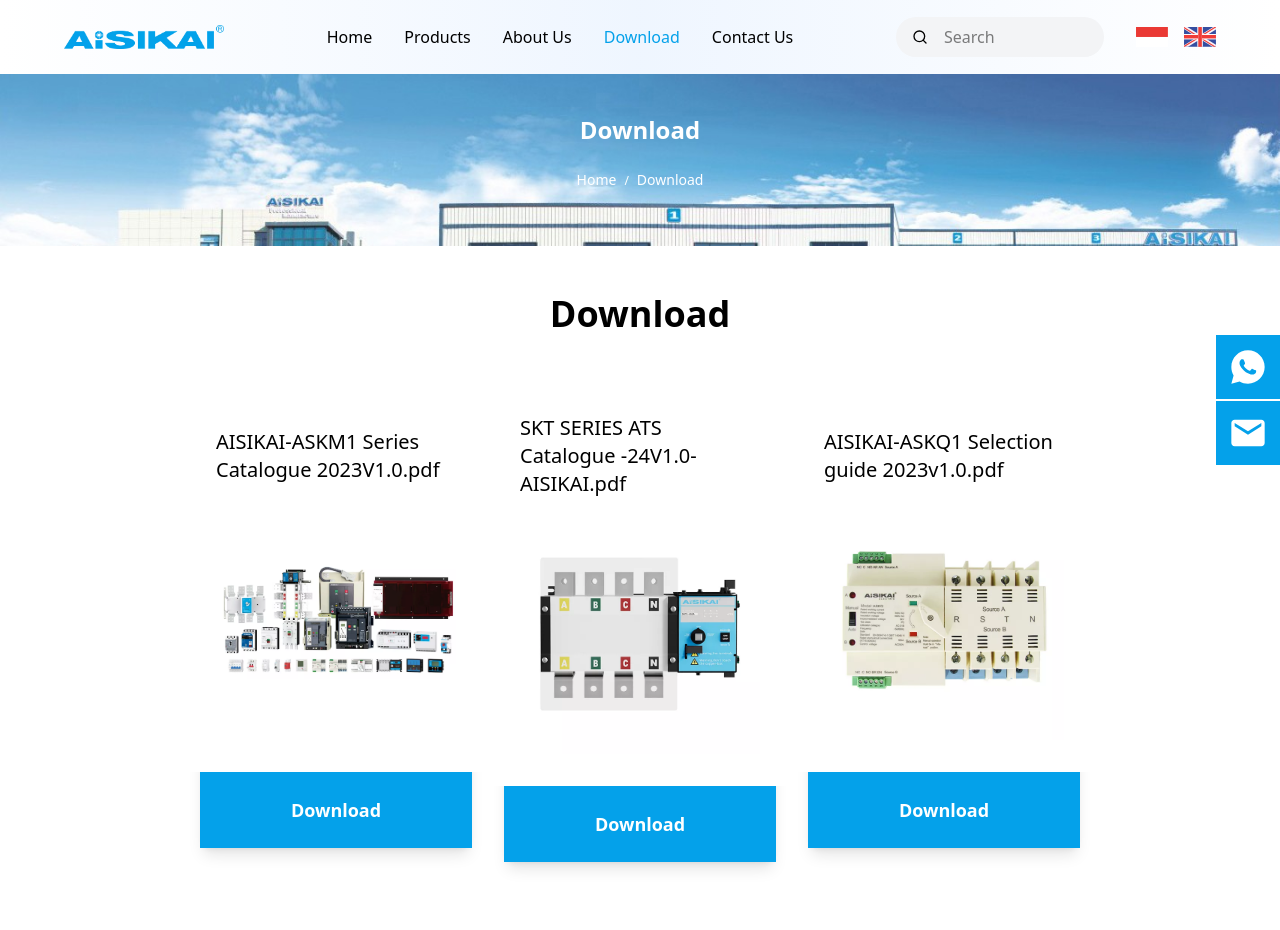
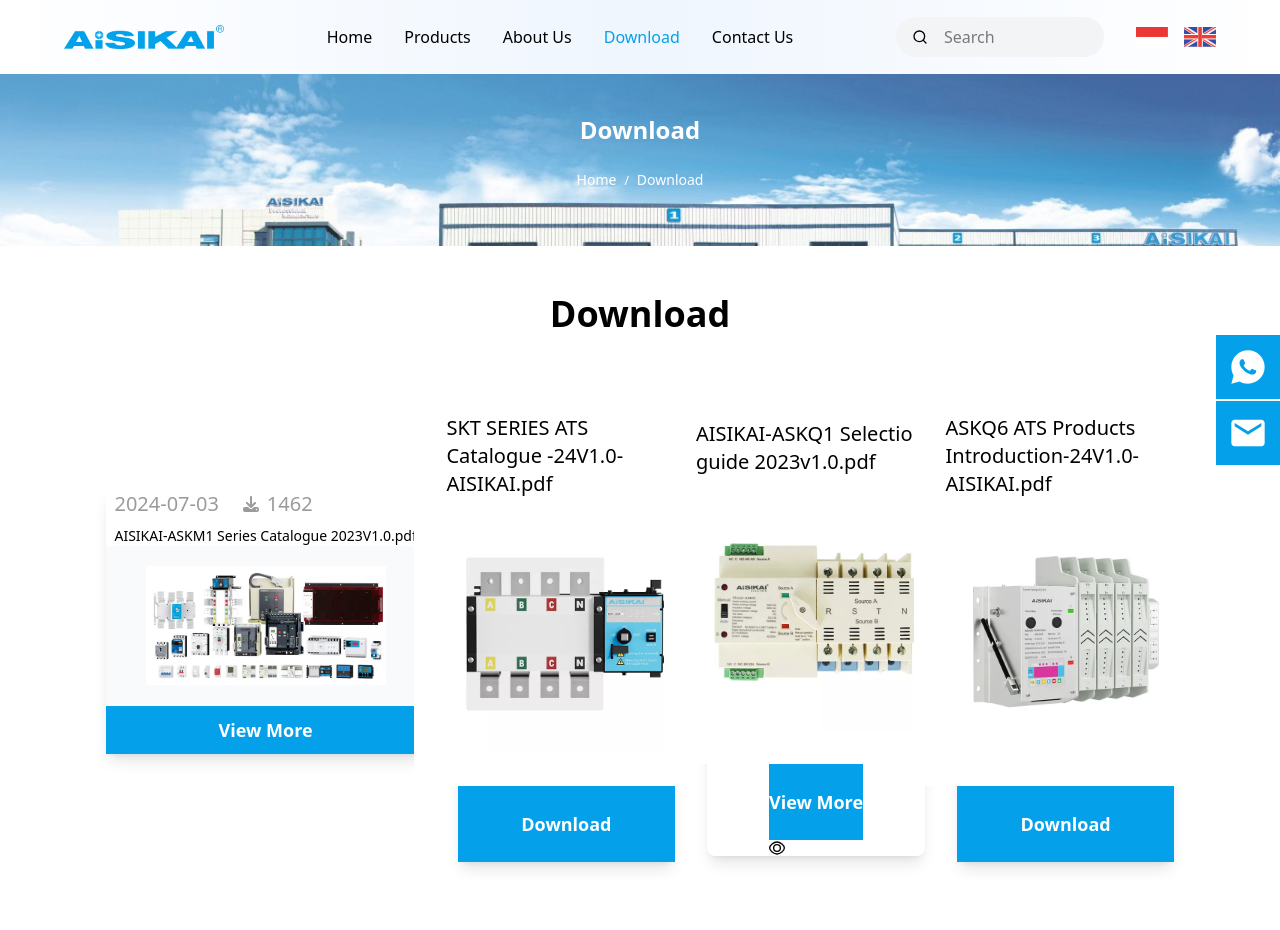
Before and after one commit to adinata15/webAisikai, a React (Vite) app: page /download in a window 1280 px wide. Shown: the top 930 px of the page. Built offline with nearby package versions, Linux system fonts and the light colour scheme.

Commit message:
revisi download

```diff
--- a/index.html
+++ b/index.html
@@ -2,7 +2,7 @@
 <html lang="en">
   <head>
     <meta charset="UTF-8" />
-    <link rel="icon" type="image/svg+xml" href="./src/assets/images/logo-aisikai.jpg" />
+    <link rel="icon" type="image/svg+xml" href="./src/assets/images/logo-aisikai2.png"/>
     <meta name="viewport" content="width=device-width, initial-scale=1.0" />
     <link rel="preconnect" href="https://fonts.googleapis.com">
     <link rel="preconnect" href="https://fonts.gstatic.com" crossorigin>
--- a/src/index.css
+++ b/src/index.css
@@ -4,7 +4,8 @@
   --font-primary: "Open Sans", sans-serif;
 
   --color-primary: #04A1EA;
-  --color-secondary: ##F6F6F6;
+  --color-secondary: #F6F6F6;
+  --color-gray: #9B9B9B;
 
   --breakpoint-3xl: 1920px;
 }
--- a/src/pages/Download.jsx
+++ b/src/pages/Download.jsx
@@ -2,6 +2,9 @@
 import Footer from "../components/Footer";
 import Breadcrumb from "../components/Breadcrumb";
 import SideContact from "../components/SideContact.jsx";
+
+import { FaDownload } from "react-icons/fa6";
+import { GrView } from "react-icons/gr";
 
 import FD1 from '../assets/files/Product Catalog 2024—24V1.1-AISIKAI.pdf';
 import FD2 from '../assets/files/SKT SERIES ATS Product Selection Guide-24V1.0-AISIKAI.pdf';
@@ -40,18 +43,31 @@
             <div className="px-6 xl:px-24 py-12 xl:pb-16 flex flex-col justify-center items-center gap-8 xl:gap-12">
                 <h3 className="text-2xl xl:text-4xl font-bold">Download</h3>
                 <div className="flex flex-col xl:flex-row xl:flex-wrap items-center justify-center gap-8">
-                    <div className="flex flex-col justify-center items-center shadow-lg rounded-lg xl:w-1/4">
-                        <div className="flex flex-col justify-center items-center gap-4 bg-white p-8">
-                            <h3 className="text-lg sm:text-xl">AISIKAI-ASKM1 Series Catalogue 2023V1.0.pdf</h3>
+
+                    <div className="flex flex-col justify-center items-center shadow-lg rounded-lg xl:w-[20rem]">
+                        <div className="flex flex-col justify-between items-start gap-2">
+                            <div className="flex row justify-between items-start gap-6">
+                                <h3 className="text-sm sm:text-xl text-gray">2024-07-03</h3>
+                                <div className="flex flex-row justify-between items-center gap-2">
+                                    <FaDownload className="text-gray"/>
+                                    <h3 className="text-sm sm:text-xl text-gray">1462</h3>
+                                </div>
+                            </div>
+                            <h3 className="text-sm sm:text-sm">AISIKAI-ASKM1 Series Catalogue 2023V1.0.pdf</h3>
+                        </div>
+                        <div className="flex flex-col justify-center items-center gap-4 bg-gray-50 p-8 w-full h-[10rem]">
                             <div className="size-[15rem]">
                                 <img src={FD1image} alt="fd1image" className="w-full h-full object-contain"/>
                             </div>
                         </div>
-                        <a href={FD1} download className="bg-primary text-white w-full py-2 sm:py-6 font-bold text-lg flex justify-center">Download</a>
+                        <div className="bg-primary flex flex-row justify-between items-center gap-2 w-full h-[3rem]">
+                            <a href={FD1} download className="text-white w-full py-2 sm:py-6 font-bold text-lg flex justify-center">View More</a>
+
+                        </div>
                     </div>
 
-                    <div className="flex flex-col justify-center items-center shadow-lg rounded-lg xl:w-1/4">
-                        <div className="flex flex-col justify-center items-center gap-4 bg-white p-8">
+                    <div className="flex flex-col justify-center items-center shadow-lg rounded-lg xl:w-1/5">
+                        <div className=" flex flex-col justify-center items-center gap-4 bg-white p-8">
                             <h3 className="text-lg sm:text-xl">SKT SERIES ATS Catalogue -24V1.0-AISIKAI.pdf</h3>
                             <div className="size-[15rem]">
                                 <img src={FD2image} alt="fd2image" className="w-full h-full object-contain"/>
@@ -60,17 +76,22 @@
                         <a href={FD2} download className="bg-primary text-white w-full py-2 sm:py-6 font-bold text-lg flex justify-center">Download</a>
                     </div>
 
-                    <div className="flex flex-col justify-center items-center shadow-lg rounded-lg xl:w-1/4">
+                    <div className="flex flex-col justify-center items-center shadow-lg rounded-lg xl:w-1/5">
                         <div className="flex flex-col justify-center items-center gap-4 bg-white p-8">
                             <h3 className="text-lg sm:text-xl">AISIKAI-ASKQ1 Selection guide 2023v1.0.pdf</h3>
                             <div className="size-[15rem]">
                                 <img src={FD3image} alt="fd3image" className="w-full h-full object-contain"/>
                             </div>
                         </div>
-                        <a href={FD3} download className="bg-primary text-white w-full py-2 sm:py-6 font-bold text-lg flex justify-center">Download</a>
+
+                        <div>
+                            <a href={FD3} download className="bg-primary text-white w-full py-2 sm:py-6 font-bold text-lg flex justify-center">View More</a>
+                            <GrView />
+                        </div>
+
                     </div>
 
-                    <div className="flex flex-col justify-center items-center shadow-lg rounded-lg xl:w-1/4">
+                    <div className="flex flex-col justify-center items-center shadow-lg rounded-lg xl:w-1/5">
                         <div className="flex flex-col justify-center items-center gap-4 bg-white p-8">
                             <h3 className="text-lg sm:text-xl">ASKQ6 ATS Products Introduction-24V1.0-AISIKAI.pdf</h3>
                             <div className="size-[15rem]">
@@ -80,7 +101,7 @@
                         <a href={FD4} download className="bg-primary text-white w-full py-2 sm:py-6 font-bold text-lg flex justify-center">Download</a>
                     </div>
 
-                    <div className="flex flex-col justify-center items-center shadow-lg rounded-lg xl:w-1/4">
+                    <div className="flex flex-col justify-center items-center shadow-lg rounded-lg xl:w-1/5">
                         <div className="flex flex-col justify-center items-center gap-4 bg-white p-8">
                             <h3 className="text-lg sm:text-xl">AISIKAI-ASKM1 Series Catalogue 2023V1.0.pdf</h3>
                             <div className="size-[16.8rem] 3xl:size-[15rem]">
@@ -90,7 +111,7 @@
                         <a href={FD5} download className="bg-primary text-white w-full py-2 sm:py-6 font-bold text-lg flex justify-center">Download</a>
                     </div>
 
-                    <div className="flex flex-col justify-center items-center shadow-lg rounded-lg xl:w-1/4">
+                    <div className="flex flex-col justify-center items-center shadow-lg rounded-lg xl:w-1/5">
                         <div className="flex flex-col justify-center items-center gap-4 bg-white p-8">
                             <h3 className="text-lg sm:text-xl">AISIKAI-ASKM3 Series Complete Catalogue 2023V1.0.pdf</h3>
                             <div className="size-[15rem]">
@@ -100,7 +121,7 @@
                         <a href={FD6} download className="bg-primary text-white w-full py-2 sm:py-6 font-bold text-lg flex justify-center">Download</a>
                     </div>
 
-                    <div className="flex flex-col justify-center items-center shadow-lg rounded-lg xl:w-1/4">
+                    <div className="flex flex-col justify-center items-center shadow-lg rounded-lg xl:w-1/5">
                         <div className="flex flex-col justify-center items-center gap-4 bg-white p-8">
                             <h3 className="text-lg sm:text-xl">ACB Catalog-ASKW Series_2023V1.0.pdf</h3>
                             <div className="size-[16.8rem]">
@@ -110,7 +131,7 @@
                         <a href={FD7} download className="bg-primary text-white w-full py-2 sm:py-6 font-bold text-lg flex justify-center">Download</a>
                     </div>
 
-                    <div className="flex flex-col justify-center items-center shadow-lg rounded-lg xl:w-1/4">
+                    <div className="flex flex-col justify-center items-center shadow-lg rounded-lg xl:w-1/5">
                         <div className="flex flex-col justify-center items-center gap-4 bg-white p-8">
                             <h3 className="text-lg sm:text-xl">ASKV5 Series VCB Complete Catalogue-24V1.2- AISIKAI.pdf</h3>
                             <div className="size-[15rem] 2xl:size-[16.8rem] 3xl:size-[15rem]">
@@ -120,7 +141,7 @@
                         <a href={FD8} download className="bg-primary text-white w-full py-2 sm:py-6 font-bold text-lg flex justify-center">Download</a>
                     </div>
 
-                    <div className="flex flex-col justify-center items-center shadow-lg rounded-lg xl:w-1/4">
+                    <div className="flex flex-col justify-center items-center shadow-lg rounded-lg xl:w-1/5">
                         <div className="flex flex-col justify-center items-center gap-4 bg-white p-8">
                             <h3 className="text-lg sm:text-xl">SKQ1 Series Automatic Transfer Switch Catalogue-ATS24V1.0-AISIKAI.pdf</h3>
                             <div className="size-[15rem]">
@@ -130,7 +151,7 @@
                         <a href={FD9} download className="bg-primary text-white w-full py-2 sm:py-6 font-bold text-lg flex justify-center">Download</a>
                     </div>
 
-                    <div className="flex flex-col justify-center items-center shadow-lg rounded-lg xl:w-1/4">
+                    <div className="flex flex-col justify-center items-center shadow-lg rounded-lg xl:w-1/5">
                         <div className="flex flex-col justify-center items-center gap-4 bg-white p-8">
                             <h3 className="text-lg sm:text-xl">AISIKAI-BAC SERIES USER MANUAL-24V1.0.pdf</h3>
                             <div className="size-[17rem]">
@@ -140,7 +161,7 @@
                         <a href={FD10} download className="bg-primary text-white w-full py-2 sm:py-6 font-bold text-lg flex justify-center">Download</a>
                     </div>
 
-                    <div className="flex flex-col justify-center items-center shadow-lg rounded-lg xl:w-1/4">
+                    <div className="flex flex-col justify-center items-center shadow-lg rounded-lg xl:w-1/5">
                         <div className="flex flex-col justify-center items-center gap-4 bg-white p-8">
                             <h3 className="text-lg sm:text-xl">MCB Catalogue.pdf</h3>
                             <div className="size-[18.5rem]">
@@ -150,7 +171,7 @@
                         <a href={FD11} download className="bg-primary text-white w-full py-2 sm:py-6 font-bold text-lg flex justify-center">Download</a>
                     </div>
 
-                    <div className="flex flex-col justify-center items-center shadow-lg rounded-lg xl:w-1/4">
+                    <div className="flex flex-col justify-center items-center shadow-lg rounded-lg xl:w-1/5">
                         <div className="flex flex-col justify-center items-center gap-4 bg-white p-8">
                             <h3 className="text-lg sm:text-xl">2019-(ATSC) Intelligent ATS Controller Catalogue-V1.2_190904.pdf</h3>
                             <div className="size-[15rem] 3xl:size-[16.7rem]">
```
Also changed, not shown: src/assets/images/logo-aisikai2.png (added).
